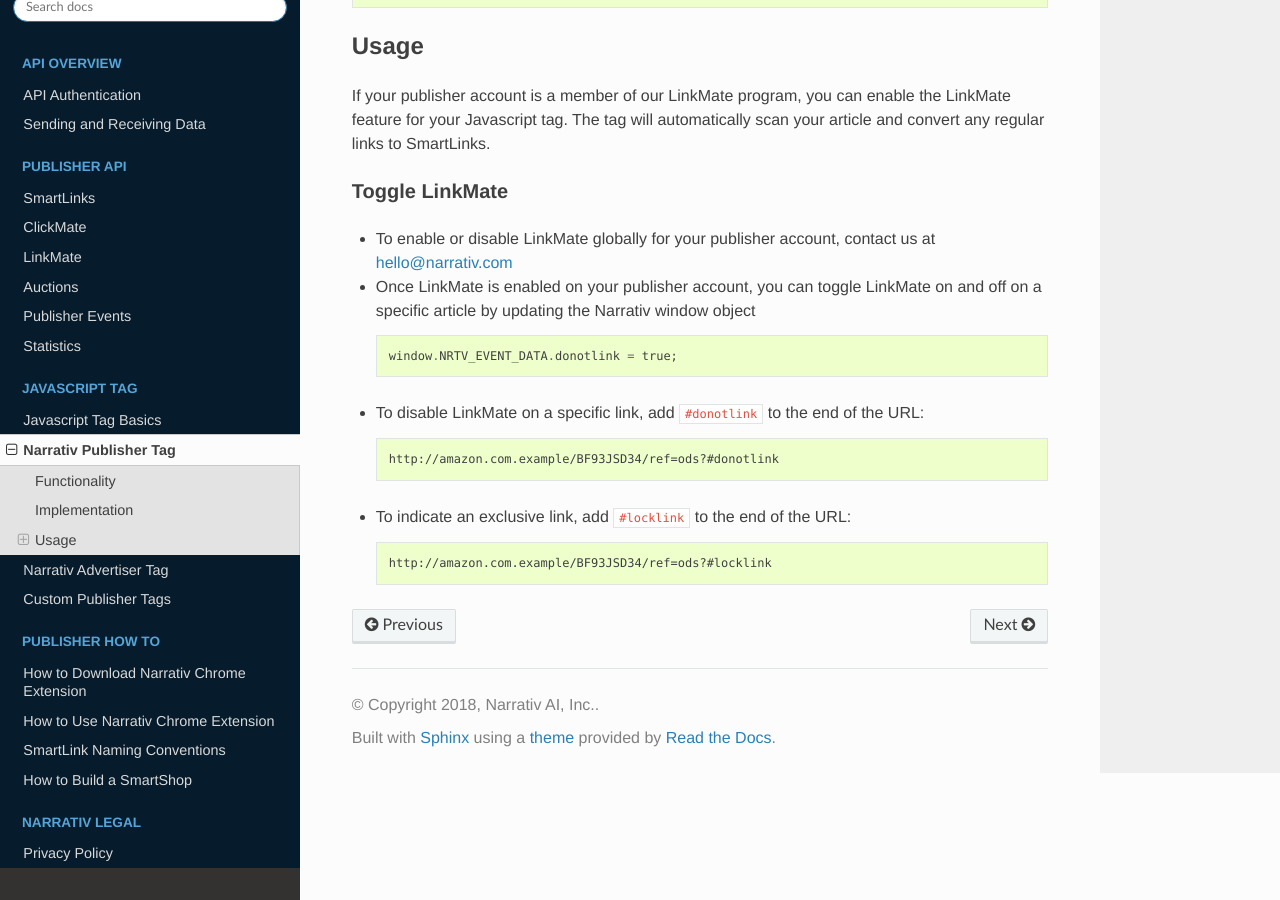
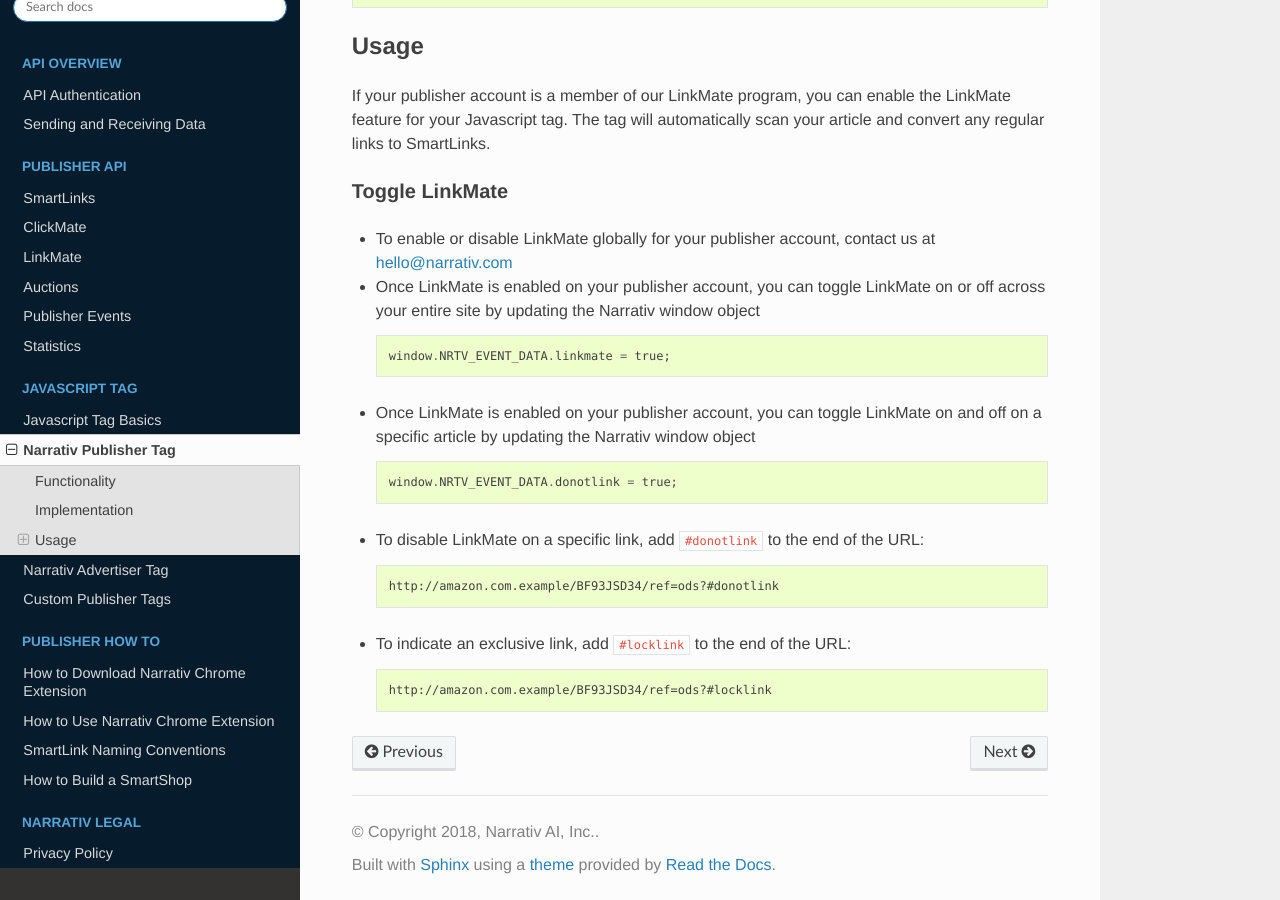
Before and after one commit to robinssq/api-docs, a Sphinx documentation site: the page built from docs/tagpublisher.rst, in a window 1280 px wide and 900 px high, scrolled down 797 px. Built offline with Sphinx 7.4.7 and the Read the Docs theme 2.0.0, drawn with Linux system fonts in a browser that asks for light colours.

Commit message:
add documentation for enabling linkmate without toggling it globally

```diff
--- a/docs/tagpublisher.rst
+++ b/docs/tagpublisher.rst
@@ -49,6 +49,12 @@ Toggle LinkMate
 
 * To enable or disable LinkMate globally for your publisher account, contact us at `hello@narrativ.com`_
 
+* Once LinkMate is enabled on your publisher account, you can toggle LinkMate on or off across your entire site
+  by updating the Narrativ window object
+  ::
+
+    window.NRTV_EVENT_DATA.linkmate = true;
+
 * Once LinkMate is enabled on your publisher account, you can toggle LinkMate on and off on a
   specific article by updating the Narrativ window object
   ::
```
